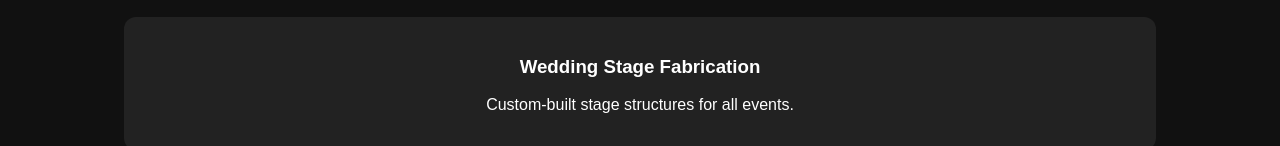
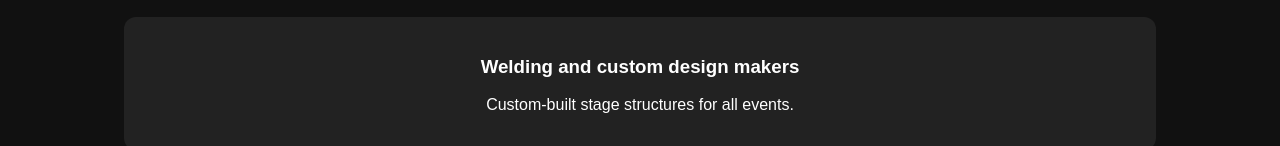
Before and after one commit to blessyengineeringworks/brakin, a plain HTML site: page index.html in a window 1280 px wide. Shown: the part 580-726 px from the top of the page. Drawn offline with Linux system fonts and the light colour scheme; a script that the page names is missing.

Commit message:
updated home page design

```diff
--- a/index.html
+++ b/index.html
@@ -21,7 +21,7 @@
 <section class="services">
     <h2>Our Services</h2>
     <div class="service-card fade-in">
-        <h3>Wedding Stage Fabrication</h3>
+        <h3>Welding and custom design makers</h3>
         <p>Custom-built stage structures for all events.</p>
     </div>
     <div class="service-card fade-in">
```
